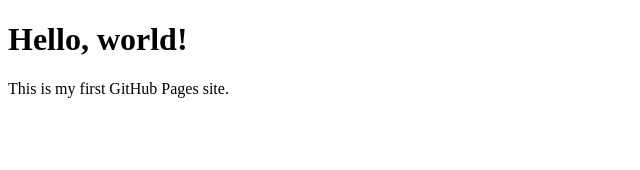
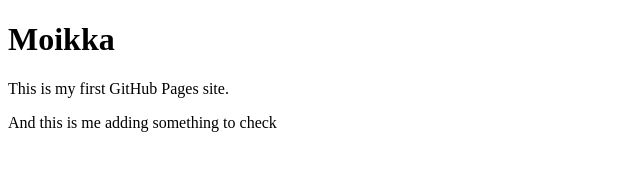
Before and after one commit to manhnguyen0311/portfolio-site, a plain HTML site: page index.html in a window 1280 px wide. Shown: the whole page, without its empty margins (0-640 px from the left). Drawn offline with Linux system fonts and the light colour scheme.

Commit message:
Add hero section

```diff
--- a/index.html
+++ b/index.html
@@ -4,7 +4,8 @@
   <title>My First GitHub Page</title>
 </head>
 <body>
-  <h1>Hello, world!</h1>
+  <h1>Moikka</h1>
   <p>This is my first GitHub Pages site.</p>
+  <p>And this is me adding something to check</p>
 </body>
 </html>
```
